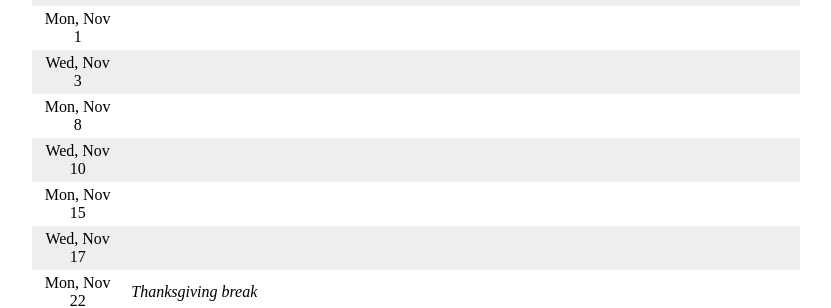
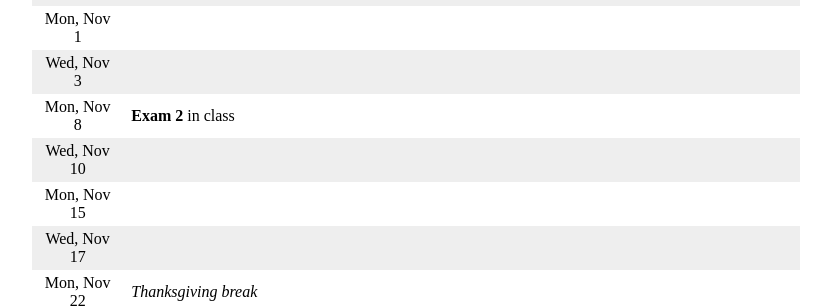
Before and after one commit to jhucompilers/fall2021, a Jekyll site: the page built from schedule.md, in a window 1280 px wide. Shown: the part 1187-1495 px from the top of the page, without its empty margins (224-1055 px from the left). Built offline with Jekyll 4.4.1, drawn with Linux system fonts in a browser that asks for light colours.

Commit message:
set date for exam 2

```diff
--- a/schedule.md
+++ b/schedule.md
@@ -37,7 +37,7 @@ Mon, Oct 25 | <!--Code shape for expressions: [slides](/lectures/Code_Shape_I_Qu
 Wed, Oct 27 | <!--<b>Exam 2 out</b>, x86-64 assembly language, code generation: [slides](lectures/lecture16-public.pdf) --> | <!-- -->
 Mon, Nov 1 | <!--Arrays and strings: [slides](lectures/Code_Shape_II_Arrays_Aggregates_&_Strings.pdf) --> | <!-- EaC 7.5–7.7 --> | <!-- [A3](assign/assign03.html) due 10/30-->
 Wed, Nov 3 | <!--Boolean and relational expressions, decisions and loops: [slides](lectures/Code_Shape_III_Boolean_and_Relational_Expressions_+_Control_Flow.pdf)  --> | <!-- EaC 7.8 --> | <!-- -->
-Mon, Nov 8 | <!--Intro to Code optimization: [slides](lectures/Introduction_to_Optimization_terminology_&_local_value_numbering.pdf), [slides](lectures/Regional_Optimization_Superlocal_Value_Numbering_and_Loop_Unrolling.pdf) --> | <!-- EaC 8.1–8.5 --> | <!-- -->
+Mon, Nov 8 | **Exam 2** in class <!--Intro to Code optimization: [slides](lectures/Introduction_to_Optimization_terminology_&_local_value_numbering.pdf), [slides](lectures/Regional_Optimization_Superlocal_Value_Numbering_and_Loop_Unrolling.pdf) --> | <!-- EaC 8.1–8.5 --> | <!-- -->
 Wed, Nov 10 | <!--Intro to Global optimization, Instruction selection: [slides](lectures/Global_Optimization_Live_Analysis.pdf), [slides](lectures/Introduction_to_Instruction_Selection_and_Peephole_based_Selection.pdf) --> | <!-- EaC 8.6, 11.5-->
 Mon, Nov 15 | <!--Instruction selection, continued --> | <!-- --> | <!-- [A4](assign/assign04.html) due 11/13-->
 Wed, Nov 17 | <!--<b>Exam 3 out</b>, Local register allocation: [slides](lectures/Local_Register_Allocation_and_Lab_1.pdf) --> | <!-- EaC 13.1–13.3-->
```
